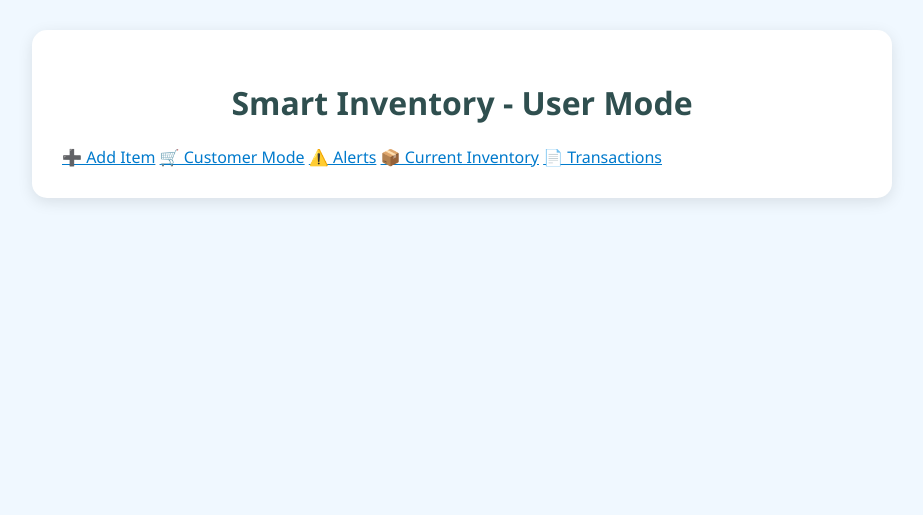
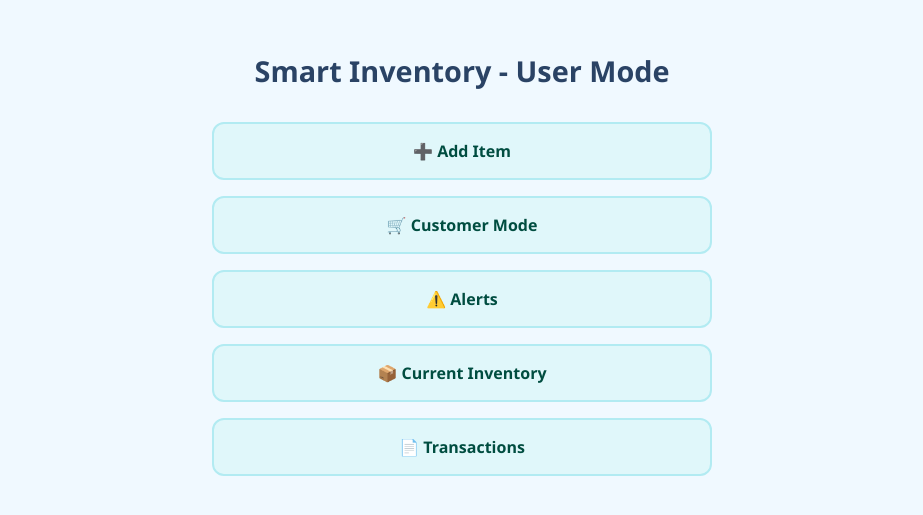
Before and after one commit to Deepika-bethi/smart-inventory, a Flask app: page / in a window 1280 px wide. Shown: the top 515 px of the page, without its empty margins (178-1101 px from the left). Run offline with Flask 3, Linux system fonts and the light colour scheme.

Commit message:
style: add soft blue-green vertical layout styling for home page

```diff
--- a/static/style.css
+++ b/static/style.css
@@ -1,100 +1,40 @@
-/* style.css */
-
 body {
-    font-family: 'Segoe UI', Tahoma, Geneva, Verdana, sans-serif;
-    background: #f0f8ff;
+    font-family: 'Segoe UI', sans-serif;
+    background: #f0f9ff;
     margin: 0;
-    padding: 0;
+    padding: 2rem;
+    color: #333;
 }
 
 .container {
-    width: 90%;
-    max-width: 800px;
-    margin: 30px auto;
-    padding: 30px;
-    background-color: #ffffff;
-    border-radius: 15px;
-    box-shadow: 0 4px 15px rgba(0, 0, 0, 0.1);
+    max-width: 500px;
+    margin: auto;
+    text-align: center;
 }
 
-h1, h2 {
-    text-align: center;
-    color: #2f4f4f;
+h1 {
+    font-size: 1.8rem;
+    margin-bottom: 2rem;
+    color: #2a4365;
 }
 
-.nav-buttons {
+.card-container {
     display: flex;
-    justify-content: space-around;
-    margin-bottom: 20px;
+    flex-direction: column;
+    gap: 1rem;
 }
 
-.nav-buttons a {
-    background-color: #3cb371;
-    color: white;
-    padding: 10px 20px;
+.card {
+    padding: 1rem;
+    background-color: #e0f7fa;
+    border: 2px solid #b2ebf2;
+    border-radius: 12px;
     text-decoration: none;
-    border-radius: 25px;
+    color: #004d40;
     font-weight: bold;
-    transition: background-color 0.3s;
+    transition: background-color 0.3s ease;
 }
 
-.nav-buttons a:hover {
-    background-color: #2e8b57;
+.card:hover {
+    background-color: #b2ebf2;
 }
-
-form {
-    display: flex;
-    flex-direction: column;
-    gap: 12px;
-    margin-top: 20px;
-}
-
-form label {
-    font-weight: bold;
-}
-
-form input, form button {
-    padding: 10px;
-    border-radius: 8px;
-    border: 1px solid #ccc;
-    font-size: 1em;
-}
-
-form button {
-    background-color: #007acc;
-    color: white;
-    font-weight: bold;
-    cursor: pointer;
-    transition: background-color 0.3s;
-}
-
-form button:hover {
-    background-color: #005fa3;
-}
-
-table {
-    width: 100%;
-    border-collapse: collapse;
-    margin-top: 20px;
-    border-radius: 8px;
-    overflow: hidden;
-}
-
-table thead {
-    background-color: #20b2aa;
-    color: white;
-}
-
-table th, table td {
-    padding: 12px;
-    text-align: center;
-    border-bottom: 1px solid #ccc;
-}
-
-table tbody tr:hover {
-    background-color: #f5f5f5;
-}
-
-a {
-    color: #007acc;
-    text-decoration
```
